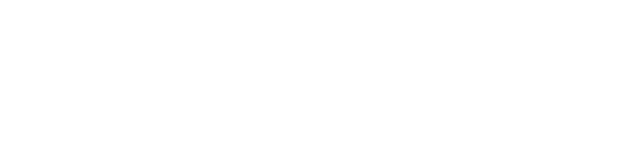
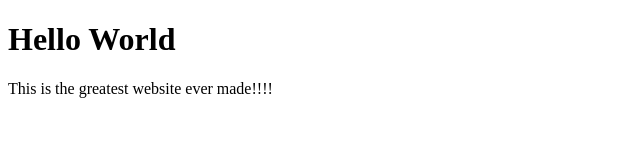
Before and after one commit to alixfcodes/branching, a plain HTML site: page index.html in a window 1280 px wide. Shown: the whole page, without its empty margins (0-640 px from the left). Drawn offline with Linux system fonts and the light colour scheme.

Commit message:
adding h1 and p

```diff
--- a/index.html
+++ b/index.html
@@ -1,12 +1,13 @@
 <!DOCTYPE html>
 <html lang="en">
 <head>
-  <meta charset="UTF-8">
-  <meta name="viewport" content="width=device-width, initial-scale=1.0">
-  <meta http-equiv="X-UA-Compatible" content="ie=edge">
-  <title>Git branching lesson on test</title>
+	<meta charset="UTF-8">
+	<meta name="viewport" content="width=device-width, initial-scale=1.0">
+	<meta http-equiv="X-UA-Compatible" content="ie=edge">
+	<title>Git branching lesson on test</title>
 </head>
 <body>
-
+	<h1>Hello World</h1>
+	<p>This is the greatest website ever made!!!!</p>
 </body>
 </html>
```
